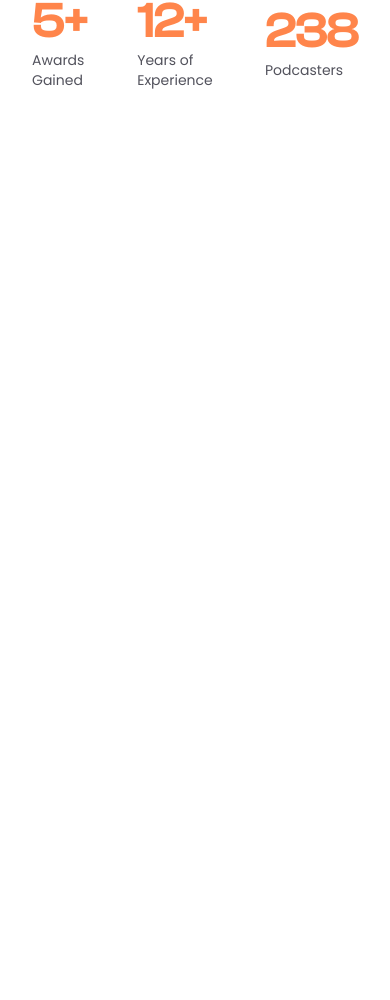
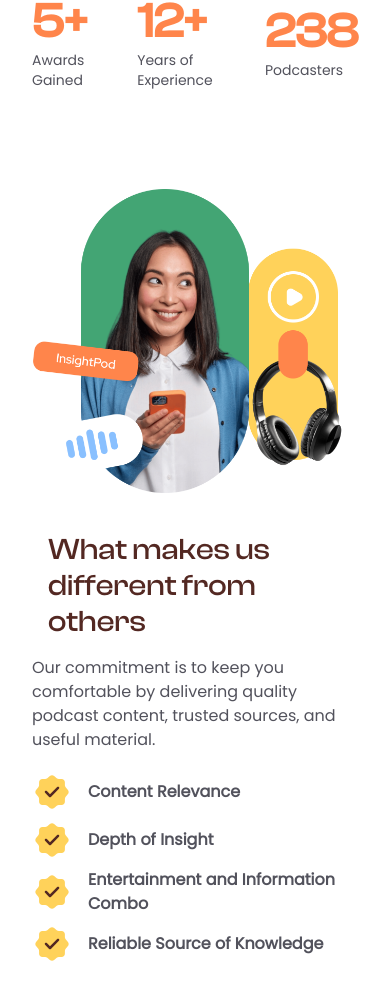
Before and after one commit to Asionsolver/insight-pod, a React (Vite) app: page / in a window 390 px wide. Shown: the part 2433-3433 px from the top of the page. Before the commit the page ends 2563 px from the top, so only its background shows below. Built offline with nearby package versions, Linux system fonts and the light colour scheme; a web font is replaced by a local one.

Commit message:
complete mobile first design in top out advantage section

```diff
--- a/src/pages/home-page.jsx
+++ b/src/pages/home-page.jsx
@@ -2,6 +2,7 @@ import HeroSection from "../sections/hero-section";
 import WeeklyPodcast from "../sections/weekly-podcast";
 import TopPodcast from "../sections/top-podcast";
 import Stats from "../sections/stats";
+import OutAdvantage from "../sections/our-advantage";
 
 const HomePage = () => {
   return (
@@ -11,6 +12,7 @@ const HomePage = () => {
         <WeeklyPodcast />
         <TopPodcast />
         <Stats />
+        <OutAdvantage />
       </div>
     </div>
   );
--- /dev/null
+++ b/src/sections/our-advantage.jsx
@@ -0,0 +1,47 @@
+import { images } from "../assets/assets";
+
+const OutAdvantage = () => {
+  return (
+    <div className="py-5 bg-white">
+      <div className="px-8 py-4">
+        {/* Left */}
+        <div className="w-full h-87.5 center-item">
+          <img src={images.unique} alt="banner-image" />
+        </div>
+        {/* Right */}
+        <div className="flex-1 text-zinc-600">
+          {/* Heading */}
+          <h2 className="text-3xl text-prime-brown clash-display m-4">
+            What makes us different from others
+          </h2>
+          {/* Para */}
+          <p className="mb-5">
+            Our commitment is to keep you comfortable by delivering quality
+            podcast content, trusted sources, and useful material.
+          </p>
+          {/* Advantages List */}
+          <div className="col gap-2">
+            {/* Items */}
+            {[
+              "Content Relevance",
+              "Depth of Insight",
+              "Entertainment and Information Combo",
+              "Reliable Source of Knowledge",
+            ].map((item, index) => {
+              return (
+                <div key={index} className="centered-row gap-4">
+                  {/* Image */}
+                  <img src={images.verify} alt="image" className="" />
+                  {/* Details */}
+                  <span className="font-semibold">{item}</span>
+                </div>
+              );
+            })}
+          </div>
+        </div>
+      </div>
+    </div>
+  );
+};
+
+export default OutAdvantage;
```
